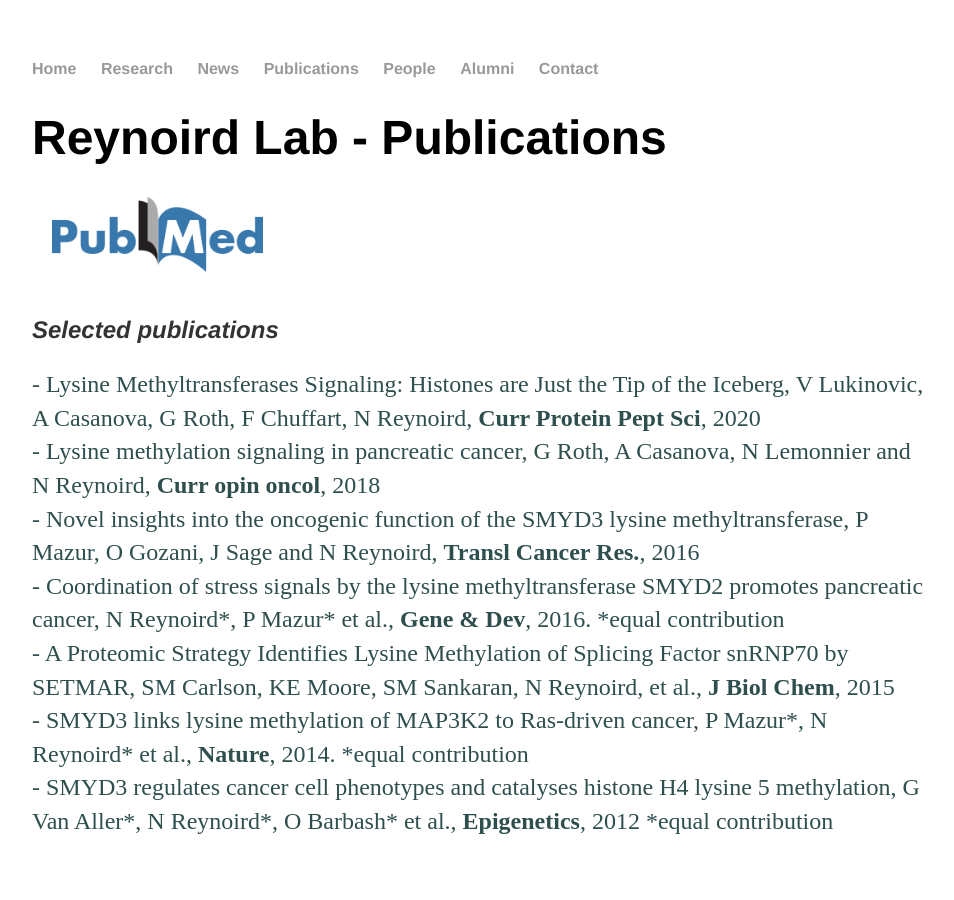
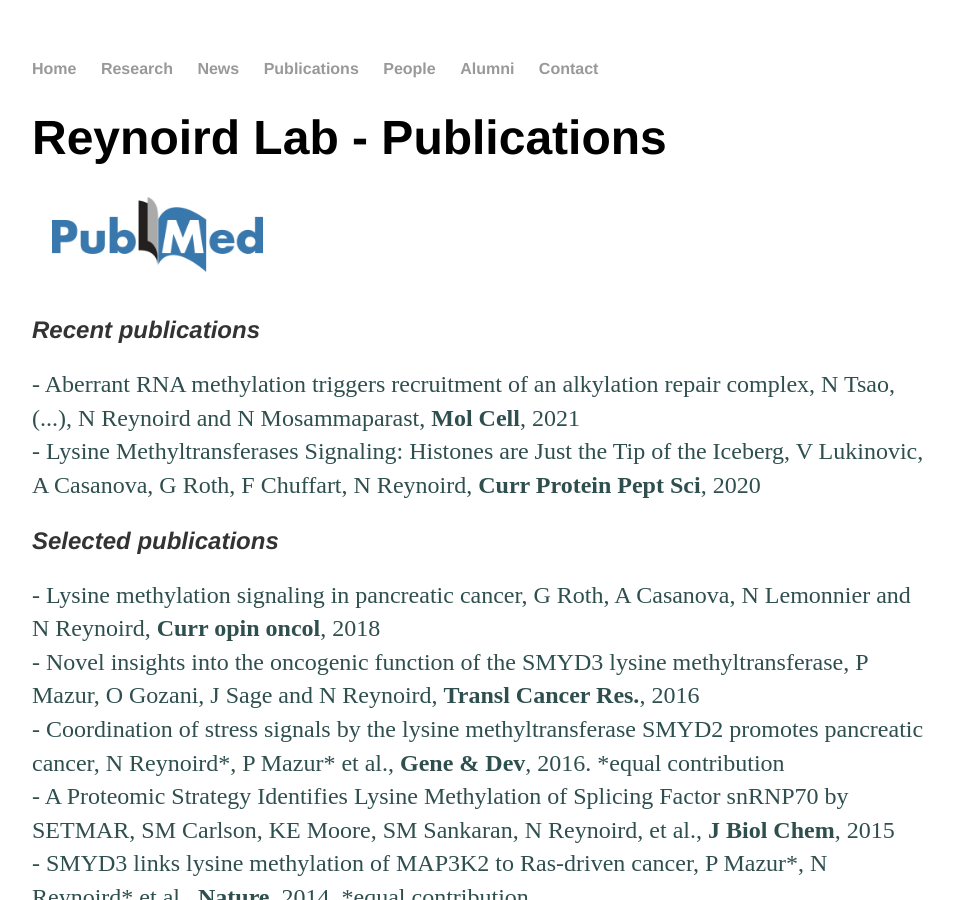
Before and after one commit to Reynoird-Lab/Reynoird-lab.github.io, a Jekyll site: the page built from Publications/index.html, in a window 1280 px wide and 900 px high. Shown: the whole window, without its empty margins (160-1114 px from the left). Built offline with Jekyll 4.4.1, drawn with Linux system fonts in a browser that asks for light colours; Markdown is read by kramdown in place of the engine named in the settings.

Commit message:
Update index.html

```diff
--- a/Publications/index.html
+++ b/Publications/index.html
@@ -8,10 +8,15 @@ title: Publications
 
 <a href="https://pubmed.ncbi.nlm.nih.gov/?term=reynoird+N"> <img alt="PUBMED REYNOIRD" src="https://reynoird-lab.github.io/Images/PUBMED.png" style="margin: 0px 20px 20px 20px;" height="75"></a>
 
+<h2> <i> Recent publications </i> </h2>
+<p>
+<a href="https://pubmed.ncbi.nlm.nih.gov/34686315/" style="color:DARKSLATEGRAY;"> - Aberrant RNA methylation triggers recruitment of an alkylation repair complex, N Tsao, (...), N Reynoird and N Mosammaparast, <b>Mol Cell</b>, 2021 </a <br>
+<br> <a href="https://pubmed.ncbi.nlm.nih.gov/31894745/" style="color:DARKSLATEGRAY;"> - Lysine Methyltransferases Signaling: Histones are Just the Tip of the Iceberg, V Lukinovic, A Casanova, G Roth, F Chuffart, N Reynoird, <b>Curr Protein Pept Sci</b>, 2020 </a <br>
+<br>
+
 <h2> <i> Selected publications </i> </h2>
 <p>
-<a href="https://pubmed.ncbi.nlm.nih.gov/31894745/" style="color:DARKSLATEGRAY;"> - Lysine Methyltransferases Signaling: Histones are Just the Tip of the Iceberg, V Lukinovic, A Casanova, G Roth, F Chuffart, N Reynoird, <b>Curr Protein Pept Sci</b>, 2020 </a <br>
-<br> <a href="https://pubmed.ncbi.nlm.nih.gov/29076964/" style="color:DARKSLATEGRAY;"> - Lysine methylation signaling in pancreatic cancer, G Roth, A Casanova, N Lemonnier and N Reynoird, <b>Curr opin oncol</b>, 2018 </a <br>
+<a href="https://pubmed.ncbi.nlm.nih.gov/29076964/" style="color:DARKSLATEGRAY;"> - Lysine methylation signaling in pancreatic cancer, G Roth, A Casanova, N Lemonnier and N Reynoird, <b>Curr opin oncol</b>, 2018 </a <br>
 <br> <a href="https://pubmed.ncbi.nlm.nih.gov/30713830/" style="color:DARKSLATEGRAY;"> - Novel insights into the oncogenic function of the SMYD3 lysine methyltransferase, P Mazur, O Gozani, J Sage and N Reynoird, <b>Transl Cancer Res.</b>, 2016 </a <br>
 <br> <a href="https://pubmed.ncbi.nlm.nih.gov/26988419/" style="color:DARKSLATEGRAY;"> - Coordination of stress signals by the lysine methyltransferase SMYD2 promotes pancreatic cancer, N Reynoird*, P Mazur* et al., <b>Gene & Dev</b>, 2016. *equal contribution </a <br>
 <br> <a href="https://pubmed.ncbi.nlm.nih.gov/25795785/" style="color:DARKSLATEGRAY;"> - A Proteomic Strategy Identifies Lysine Methylation of Splicing Factor snRNP70 by SETMAR, SM Carlson, KE Moore, SM Sankaran, N Reynoird, et al., <b>J Biol Chem</b>, 2015 </a <br>
```
